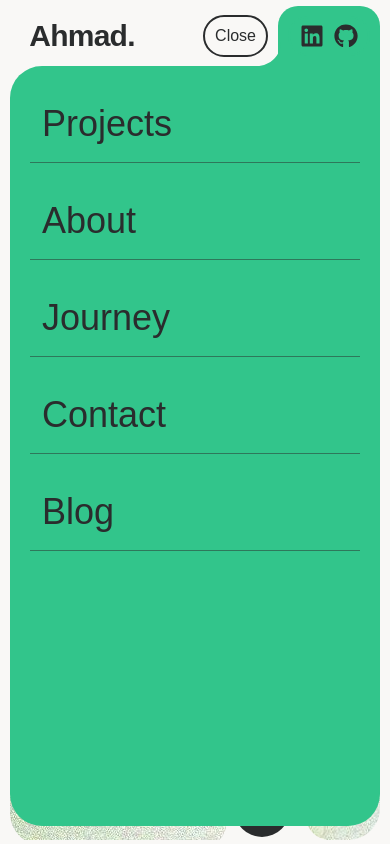
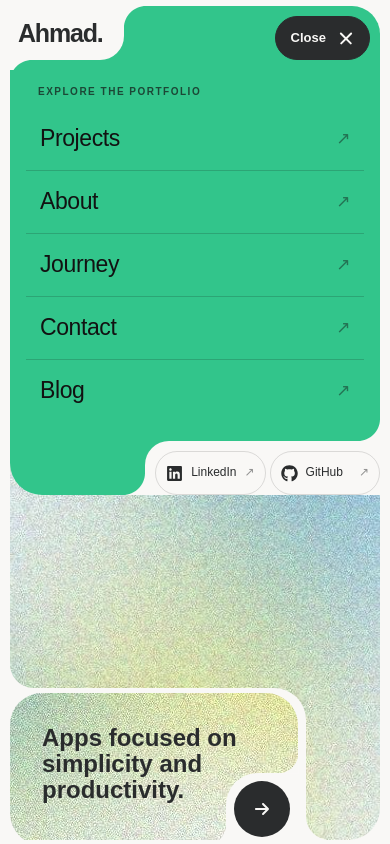
Before and after one commit to 4hmad4ali/ahmad-portfolio, a Next.js app: page /apps in a window 390 px wide. Both pictures are taken after a click on the button "Menu". Shown: the top 844 px of the page. Built offline with nearby package versions, Linux system fonts and the light colour scheme; a web font is replaced by a local one.

Commit message:
update: navbar on mobile view

```diff
--- /dev/null
+++ b/src/components/MobileNav.module.css
@@ -0,0 +1,260 @@
+.mobileNav {
+  position: relative;
+  color: var(--foreground);
+}
+
+.bar {
+  display: flex;
+  align-items: center;
+  justify-content: space-between;
+  height: 64px;
+  padding: 0 18px;
+  background: var(--background);
+}
+
+.mobileNav[data-open="true"] .bar {
+  margin: 0 10px;
+  padding: 0 10px 0 0;
+  background: var(--accent);
+  border-radius: 0 28px 0 0;
+}
+
+.brand {
+  position: relative;
+  display: inline-flex;
+  align-items: center;
+  min-height: 44px;
+  font-size: 25px;
+  font-weight: 700;
+  letter-spacing: -1.2px;
+}
+
+.brand span {
+  color: inherit;
+}
+
+.mobileNav[data-open="true"] .brand {
+  align-self: flex-start;
+  min-height: 54px;
+  padding: 0 22px 0 8px;
+  background: var(--background);
+  border-bottom-right-radius: 24px;
+}
+
+.brandCornerRight,
+.brandCornerBottom {
+  display: none;
+  position: absolute;
+  width: 22px;
+  height: 22px;
+  fill: var(--background);
+  pointer-events: none;
+}
+.mobileNav[data-open="true"] .brand svg {
+  display: block;
+}
+.brandCornerRight {
+  left: 100%;
+  top: 0;
+}
+.brandCornerBottom {
+  left: 0;
+  top: 100%;
+}
+
+.mobileNav[data-open="true"] {
+  padding-top: 6px;
+  background: var(--background);
+}
+
+.toggle {
+  display: inline-flex;
+  align-items: center;
+  justify-content: center;
+  gap: 12px;
+  min-height: 44px;
+  min-width: 94px;
+  padding: 0 15px;
+  border: 1px solid color-mix(in srgb, var(--foreground) 14%, transparent);
+  border-radius: 999px;
+  font-size: 13px;
+  font-weight: 600;
+  cursor: pointer;
+  transition:
+    background 180ms ease,
+    border-color 180ms ease;
+}
+
+.toggle[aria-expanded="true"] {
+  background: var(--foreground);
+  color: var(--background);
+  border-color: var(--foreground);
+}
+
+.menuIcon {
+  position: relative;
+  width: 16px;
+  height: 16px;
+}
+.menuIcon span {
+  position: absolute;
+  left: 0;
+  width: 16px;
+  height: 1.5px;
+  background: currentColor;
+  border-radius: 2px;
+  transition: transform 180ms ease;
+}
+.menuIcon span:first-child {
+  top: 5px;
+}
+.menuIcon span:last-child {
+  top: 10px;
+}
+.menuIcon[data-open="true"] span:first-child {
+  transform: translateY(2.5px) rotate(45deg);
+}
+.menuIcon[data-open="true"] span:last-child {
+  transform: translateY(-2.5px) rotate(-45deg);
+}
+
+.panel {
+  position: absolute;
+  top: 100%;
+  right: 10px;
+  left: 10px;
+  max-height: calc(100dvh - 84px);
+  overflow-y: auto;
+  overscroll-behavior: contain;
+  padding: 14px 16px 0;
+  background: var(--accent);
+  color: var(--accent-foreground);
+  border-radius: 0 0 0 32px;
+}
+
+.eyebrow {
+  margin: 0 12px 14px;
+  font-size: 10px;
+  font-weight: 600;
+  line-height: 1.5;
+  letter-spacing: 1.5px;
+  text-transform: uppercase;
+  color: color-mix(in srgb, var(--accent-foreground) 70%, transparent);
+}
+
+.links {
+  display: grid;
+  gap: 5px;
+}
+.links > li:not(:last-child) {
+  padding-bottom: 5px;
+  border-bottom: 1px solid
+    color-mix(in srgb, var(--accent-foreground) 18%, transparent);
+}
+.navLink {
+  display: flex;
+  align-items: center;
+  justify-content: space-between;
+  min-height: 52px;
+  padding: 10px 14px;
+  border-radius: 18px 6px 18px 6px;
+  font-size: 23px;
+  font-weight: 500;
+  line-height: 1.3;
+  letter-spacing: -0.4px;
+  transition: background 160ms ease;
+}
+.navLink[aria-current] {
+  background: var(--background);
+  color: var(--foreground);
+  font-weight: 600;
+}
+.linkArrow {
+  font-size: 17px;
+  opacity: 0.45;
+}
+.navLink[aria-current] .linkArrow {
+  color: var(--foreground);
+  opacity: 1;
+}
+.footer {
+  position: relative;
+  width: fit-content;
+  max-width: calc(100% + 16px);
+  margin: 24px -16px 0 auto;
+  padding: 10px 0 0 10px;
+  border-top-left-radius: 24px;
+  background: var(--background);
+  color: var(--foreground);
+}
+.footerCornerTop,
+.footerCornerLeft {
+  position: absolute;
+  width: 22px;
+  height: 22px;
+  fill: var(--background);
+  transform: rotate(180deg);
+  pointer-events: none;
+}
+.footerCornerTop {
+  right: 0;
+  top: -22px;
+}
+.footerCornerLeft {
+  left: -22px;
+  bottom: 0;
+}
+.socials {
+  display: grid;
+  grid-template-columns: repeat(2, minmax(0, 1fr));
+  gap: 4px;
+}
+.socialLink {
+  display: flex;
+  align-items: center;
+  gap: 8px;
+  min-height: 44px;
+  padding: 8px 10px;
+  border-radius: 999px;
+  border: 1px solid color-mix(in srgb, var(--foreground) 15%, transparent);
+  font-size: 12px;
+  font-weight: 500;
+}
+.socialLink svg {
+  width: 17px;
+  height: 17px;
+  flex-shrink: 0;
+}
+.externalArrow {
+  margin-left: auto;
+  opacity: 0.5;
+}
+.brand:focus-visible,
+.toggle:focus-visible,
+.navLink:focus-visible,
+.socialLink:focus-visible {
+  outline: 2px solid var(--foreground);
+  outline-offset: 3px;
+}
+@media (hover: hover) {
+  .navLink:hover {
+    background: color-mix(in srgb, var(--background) 75%, var(--accent));
+    color: var(--foreground);
+  }
+  .socialLink:hover,
+  .toggle[aria-expanded="false"]:hover {
+    background: color-mix(in srgb, var(--accent) 14%, var(--background));
+  }
+}
+@media (prefers-reduced-motion: reduce) {
+  .menuIcon span,
+  .toggle,
+  .navLink {
+    transition: none;
+  }
+}
+@media (min-width: 768px) {
+  .mobileNav {
+    display: none;
+  }
+}
--- a/src/components/NavBar.tsx
+++ b/src/components/NavBar.tsx
@@ -4,8 +4,9 @@ import Logo from "@/components/Logo";
 import { FaGithub, FaLinkedin } from "react-icons/fa6";
 
 import Link from "next/link";
-import { useState, useEffect } from "react";
+import { useState, useEffect, useRef, useCallback } from "react";
 import { usePathname } from "next/navigation";
+import styles from "./MobileNav.module.css";
 
 const NAV_ITEMS = [
   { href: "/#projects", label: "Projects" },
@@ -52,13 +53,9 @@ const SOCIAL_LINKS = [
   },
 ] as const;
 
-function SocialLinks({ isMobile = false }: { isMobile?: boolean }) {
-  const borderColor = isMobile ? "border-accent" : "border-foreground";
-
+function SocialLinks() {
   return (
-    <ul
-      className={`flex text-2xl gap-2.5 px-2.5 py-1.5 rounded-full border-2 ${borderColor}`}
-    >
+    <ul className={styles.socials}>
       {SOCIAL_LINKS.map(({ href, icon: Icon, label }) => (
         <li key={href}>
           <Link
@@ -66,9 +63,13 @@ function SocialLinks({ isMobile = false }: { isMobile?: boolean }) {
             target="_blank"
             aria-label={label}
             rel="noreferrer"
-            className="hover:text-foreground/70 active:text-foreground transition-colors duration-300"
+            className={styles.socialLink}
           >
-            <Icon />
+            <Icon aria-hidden="true" />
+            <span>{label}</span>
+            <span aria-hidden="true" className={styles.externalArrow}>
+              ↗
+            </span>
           </Link>
         </li>
       ))}
@@ -89,78 +90,141 @@ function MobileNav({
   activeHash: string;
   currentPath: string;
 }) {
+  const wrapperRef = useRef<HTMLDivElement>(null);
+  const buttonRef = useRef<HTMLButtonElement>(null);
+
+  useEffect(() => {
+    if (!isOpen) return;
+
+    const closeOnEscape = (event: KeyboardEvent) => {
+      if (event.key === "Escape") {
+        onClose();
+        buttonRef.current?.focus();
+      }
+    };
+    const closeOutside = (event: PointerEvent) => {
+      if (!wrapperRef.current?.contains(event.target as Node)) onClose();
+    };
+    const desktopQuery = window.matchMedia("(min-width: 768px)");
+    const closeOnDesktop = () => {
+      if (desktopQuery.matches) onClose();
+    };
+    document.addEventListener("keydown", closeOnEscape);
+    document.addEventListener("pointerdown", closeOutside);
+    desktopQuery.addEventListener("change", closeOnDesktop);
+    return () => {
+      document.removeEventListener("keydown", closeOnEscape);
+      document.removeEventListener("pointerdown", closeOutside);
+      desktopQuery.removeEventListener("change", closeOnDesktop);
+    };
+  }, [isOpen, onClose]);
+
   return (
-    <>
-      <div className="flex md:hidden items-center justify-between w-full bg-background px-2.5 pt-1.5">
-        <Logo />
-        <div className={`flex items-center justify-center relative gap-2.5`}>
+    <div
+      ref={wrapperRef}
+      className={styles.mobileNav}
+      data-open={isOpen}
+      onBlur={(event) => {
+        if (!event.currentTarget.contains(event.relatedTarget as Node))
+          onClose();
+      }}
+    >
+      <div className={styles.bar}>
+        <Link
+          href="/"
+          aria-label="Ahmad Hussaini — home"
+          className={styles.brand}
+          onClick={onClose}
+        >
+          Ahmad<span>.</span>
+          <svg
+            className={styles.brandCornerRight}
+            viewBox="0 0 100 100"
+            aria-hidden="true"
+          >
+            <path d="M100 0H0v100C0 44.77 44.77 0 100 0Z" />
+          </svg>
+          <svg
+            className={styles.brandCornerBottom}
+            viewBox="0 0 100 100"
+            aria-hidden="true"
+          >
+            <path d="M100 0H0v100C0 44.77 44.77 0 100 0Z" />
+          </svg>
+        </Link>
         <button
+          ref={buttonRef}
+          type="button"
           onClick={onToggle}
           aria-expanded={isOpen}
           aria-controls="mobile-menu"
           aria-label={isOpen ? "Close menu" : "Open menu"}
-            className="capitalize rounded-full border-2 p-2.5 font-medium hover:opacity-80 transition-opacity"
+          className={styles.toggle}
         >
           {isOpen ? "Close" : "Menu"}
+          <span
+            className={styles.menuIcon}
+            data-open={isOpen}
+            aria-hidden="true"
+          >
+            <span />
+            <span />
+          </span>
         </button>
-          {isOpen && (
-            <svg
-              className="w-6 h-6 inline-block fill-accent absolute rotate-180 bottom-0 left-13.5"
-              xmlns="http://www.w3.org/2000/svg"
-              viewBox="0 0 100 100"
-            >
-              <path d="m100,0H0v100C0,44.77,44.77,0,100,0Z" />
-            </svg>
-          )}
-          <div
-            className={`flex items-center justify-center rounded-tl-[20px] rounded-tr-[20px] p-2.5 ${isOpen ? "bg-accent" : ""}`}
-          >
-            <SocialLinks isMobile={isOpen} />
-          </div>
-        </div>
       </div>
 
       {isOpen && (
-        <div
-          id="mobile-menu"
-          role="menu"
-          aria-label="Mobile navigation menu"
-          className="relative h-[90dvh] bg-accent mx-2.5 rounded-tl-4xl rounded-bl-4xl rounded-br-4xl text-4xl p-2.5"
-        >
-          <nav className="flex flex-col items-start my-2.5">
-            <ul className="w-full flex flex-col items-start gap-5 px-2.5">
+        <div id="mobile-menu" className={styles.panel}>
+          <p className={styles.eyebrow}>Explore the portfolio</p>
+          <nav aria-label="Mobile navigation">
+            <ul className={styles.links}>
               {NAV_ITEMS.map(({ href, label }) => {
                 const isActive = isNavItemActive(href, currentPath, activeHash);
 
                 return (
-                  <li
-                    key={href}
-                    className="border-b border-foreground/50 py-2.5 w-full"
-                  >
+                  <li key={href}>
                     <Link
                       href={href}
-                      className={`flex items-center justify-between rounded-2xl px-3 py-2 transition-all duration-200 ${
+                      className={styles.navLink}
+                      aria-current={
                         isActive
-                          ? "bg-background text-foreground font-semibold shadow-sm"
-                          : "hover:bg-background/20 hover:text-foreground/70"
-                      }`}
-                      aria-current={isActive ? (href.includes("#") ? "location" : "page") : undefined}
+                          ? href.includes("#")
+                            ? "location"
+                            : "page"
+                          : undefined
+                      }
                       onClick={onClose}
                     >
                       {label}
-                      <span
-                        aria-hidden="true"
-                        className={`size-2 rounded-full bg-foreground transition-opacity ${isActive ? "opacity-100" : "opacity-0"}`}
-                      />
+                      <span aria-hidden="true" className={styles.linkArrow}>
+                        {isActive ? "•" : "↗"}
+                      </span>
                     </Link>
                   </li>
                 );
               })}
             </ul>
           </nav>
+          <div className={styles.footer}>
+            <svg
+              className={styles.footerCornerTop}
+              viewBox="0 0 100 100"
+              aria-hidden="true"
+            >
+              <path d="M100 0H0v100C0 44.77 44.77 0 100 0Z" />
+            </svg>
+            <svg
+              className={styles.footerCornerLeft}
+              viewBox="0 0 100 100"
+              aria-hidden="true"
+            >
+              <path d="M100 0H0v100C0 44.77 44.77 0 100 0Z" />
+            </svg>
+            <SocialLinks />
+          </div>
         </div>
       )}
-    </>
+    </div>
   );
 }
 
@@ -207,7 +271,13 @@ function DesktopNav({
                         ? "bg-accent font-semibold text-accent-foreground shadow-sm"
                         : "hover:bg-foreground/5 hover:text-foreground/70 active:text-foreground"
                     }`}
-                    aria-current={isActive ? (href.includes("#") ? "location" : "page") : undefined}
+                    aria-current={
+                      isActive
+                        ? href.includes("#")
+                          ? "location"
+                          : "page"
+                        : undefined
+                    }
                   >
                     {label}
                   </Link>
@@ -241,6 +311,7 @@ export default function NavBar() {
   const [isMobileMenuOpen, setIsMobileMenuOpen] = useState(false);
   const [activeHash, setActiveHash] = useState("");
   const pathname = usePathname();
+  const closeMobileMenu = useCallback(() => setIsMobileMenuOpen(false), []);
 
   useEffect(() => {
     if (pathname !== "/") {
@@ -250,8 +321,13 @@ export default function NavBar() {
 
     const sections = NAV_ITEMS.map((item) => getSectionHash(item.href))
       .filter(Boolean)
-      .map((hash) => ({ hash, element: document.querySelector<HTMLElement>(hash) }))
-      .filter((section): section is { hash: string; element: HTMLElement } => Boolean(section.element));
+      .map((hash) => ({
+        hash,
+        element: document.querySelector<HTMLElement>(hash),
+      }))
+      .filter((section): section is { hash: string; element: HTMLElement } =>
+        Boolean(section.element),
+      );
 
     let frameId = 0;
 
@@ -259,8 +335,13 @@ export default function NavBar() {
       cancelAnimationFrame(frameId);
       frameId = requestAnimationFrame(() => {
         const viewportMarker = Math.min(220, window.innerHeight * 0.3);
-        const isAtPageEnd = window.innerHeight + window.scrollY >= document.documentElement.scrollHeight - 4;
-        let current = isAtPageEnd && sections.some(({ hash }) => hash === "#contact") ? "#contact" : "";
+        const isAtPageEnd =
+          window.innerHeight + window.scrollY >=
+          document.documentElement.scrollHeight - 4;
+        let current =
+          isAtPageEnd && sections.some(({ hash }) => hash === "#contact")
+            ? "#contact"
+            : "";
 
         if (!current) {
           for (const { hash, element } of sections) {
@@ -272,7 +353,9 @@ export default function NavBar() {
           }
         }
 
-        setActiveHash((previous) => (previous === current ? previous : current));
+        setActiveHash((previous) =>
+          previous === current ? previous : current,
+        );
       });
     };
 
@@ -287,13 +370,6 @@ export default function NavBar() {
     };
   }, [pathname]);
 
-  useEffect(() => {
-    if (isMobileMenuOpen) {
-      const firstLink = document.querySelector("#mobile-menu a");
-      (firstLink as HTMLElement)?.focus();
-    }
-  }, [isMobileMenuOpen]);
-
   return (
     <header
       role="banner"
@@ -302,7 +378,7 @@ export default function NavBar() {
       <MobileNav
         isOpen={isMobileMenuOpen}
         onToggle={() => setIsMobileMenuOpen(!isMobileMenuOpen)}
-        onClose={() => setIsMobileMenuOpen(false)}
+        onClose={closeMobileMenu}
         activeHash={activeHash}
         currentPath={pathname}
       />
```
Lines whose indentation alone changed are shown as unchanged.
